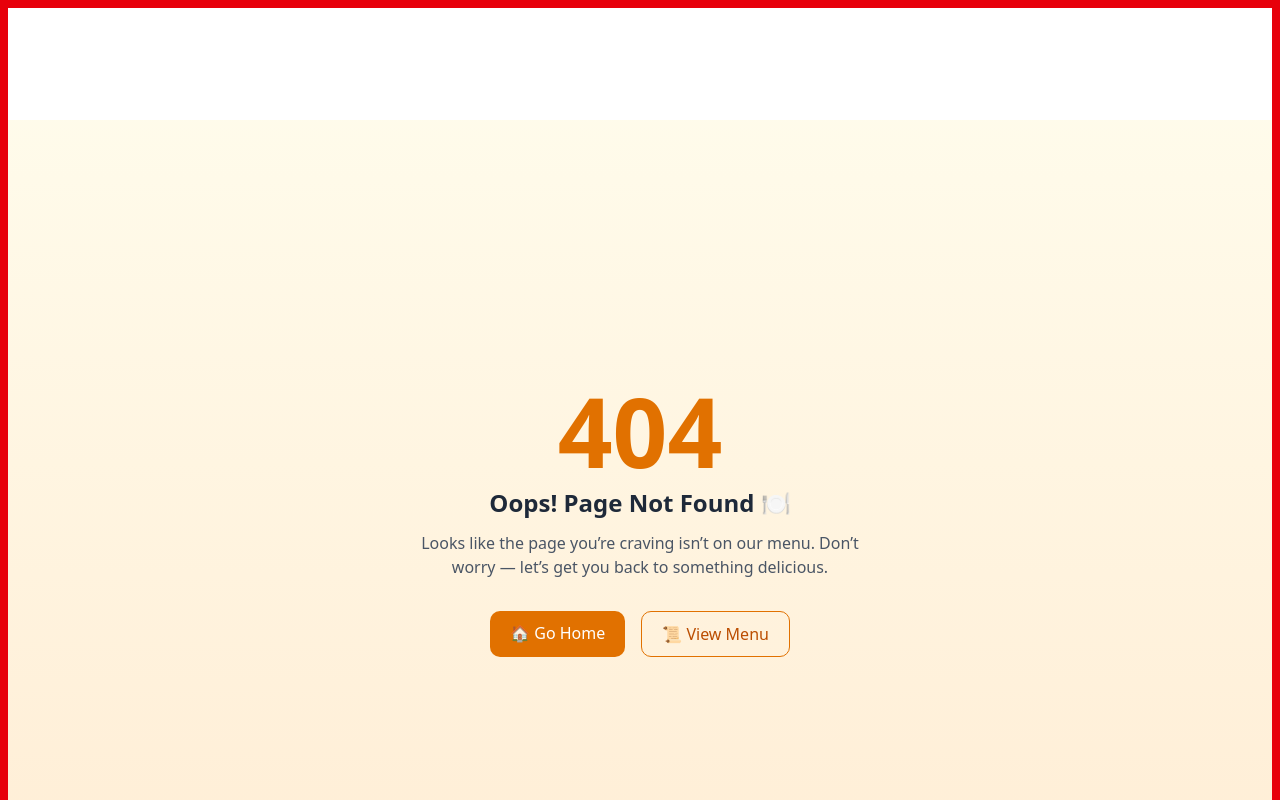
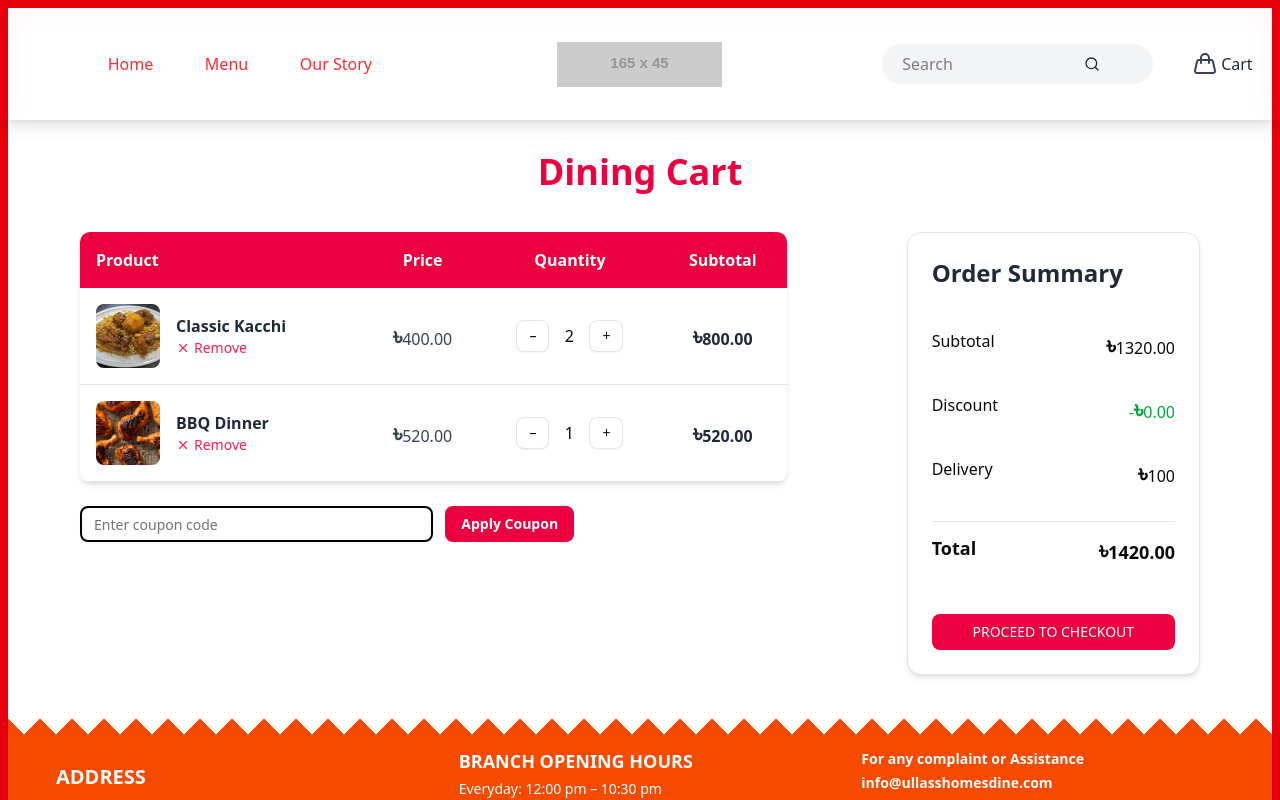
Before and after one commit to ShresthaShome/kachchi-bon, a Next.js app in the folder frontend/: page /cart in a window 1280 px wide. Before the commit this address had no page. Shown: the top 800 px of the page. Built offline with nearby package versions, Linux system fonts and the light colour scheme.

Commit message:
feat: cart page

```diff
--- /dev/null
+++ b/frontend/src/app/cart/page.tsx
@@ -0,0 +1,225 @@
+"use client";
+
+import { useState } from "react";
+import Image from "next/image";
+import { Button } from "@/components/ui/button";
+import { Input } from "@/components/ui/input";
+import { Card } from "@/components/ui/card";
+import { X } from "lucide-react";
+import { useRouter } from "next/navigation";
+
+interface CartItem {
+  id: number;
+  name: string;
+  price: number;
+  quantity: number;
+  image: string;
+}
+
+export default function page() {
+  const router = useRouter();
+
+  const [cartItems, setCartItems] = useState<CartItem[]>([
+    {
+      id: 1,
+      name: "Classic Kacchi",
+      price: 400,
+      quantity: 2,
+      image: "/images/menu/classic-kachchi.jpg",
+    },
+    {
+      id: 2,
+      name: "BBQ Dinner",
+      price: 520,
+      quantity: 1,
+      image: "/images/menu/BBQ.jpg",
+    },
+  ]);
+
+  const [coupon, setCoupon] = useState("");
+  const [discount, setDiscount] = useState(0);
+
+  const updateQuantity = (id: number, delta: number) => {
+    setCartItems((prev) =>
+      prev.map((item) =>
+        item.id === id
+          ? { ...item, quantity: Math.max(1, item.quantity + delta) }
+          : item
+      )
+    );
+  };
+
+  const removeItem = (id: number) => {
+    setCartItems((prev) => prev.filter((item) => item.id !== id));
+  };
+
+  const subtotal = cartItems.reduce(
+    (sum, item) => sum + item.price * item.quantity,
+    0
+  );
+
+  const total = subtotal - discount + 100;
+
+  const applyCoupon = () => {
+    if (coupon.trim().toLowerCase() === "food10") {
+      setDiscount(subtotal * 0.1);
+      alert("Coupon applied: 10% off!");
+    } else {
+      setDiscount(0);
+      alert("Invalid coupon code");
+    }
+  };
+
+  return (
+    <section className="max-w-6xl mx-auto px-4 pt-8 pb-16">
+      <h1 className="text-4xl font-extrabold text-rose-600 mb-10 text-center">
+        Dining Cart
+      </h1>
+
+      {cartItems.length === 0 ? (
+        <p className="text-center text-gray-500">Your cart is empty 🛒</p>
+      ) : (
+        <div className="grid lg:grid-cols-3 gap-30">
+          <div className="lg:col-span-2">
+            <div className="overflow-x-auto rounded-lg shadow-md bg-white">
+              <table className="w-full text-left border-collapse">
+                <thead className="bg-rose-600 text-white">
+                  <tr>
+                    <th className="p-4">Product</th>
+                    <th className="p-4 text-center">Price</th>
+                    <th className="p-4 text-center">Quantity</th>
+                    <th className="p-4 text-center">Subtotal</th>
+                  </tr>
+                </thead>
+                <tbody>
+                  {cartItems.map((item) => (
+                    <tr
+                      key={item.id}
+                      className="border-b hover:bg-rose-50 transition"
+                    >
+                      <td className="p-4 flex items-center gap-4">
+                        <div className="relative w-16 h-16 rounded-md overflow-hidden">
+                          <Image
+                            src={item.image}
+                            alt={item.name}
+                            fill
+                            className="object-cover"
+                          />
+                        </div>
+                        <div>
+                          <p className="font-semibold text-gray-800">
+                            {item.name}
+                          </p>
+                          <button
+                            className="text-rose-500 text-sm flex items-center gap-1 hover:text-rose-700 hover:cursor-pointer"
+                            onClick={() => removeItem(item.id)}
+                          >
+                            <X size={14} /> Remove
+                          </button>
+                        </div>
+                      </td>
+
+                      <td className="p-4 text-center text-gray-700">
+                        <strong className="text-2xl">৳</strong>
+                        {item.price.toFixed(2)}
+                      </td>
+
+                      <td className="p-4 text-center">
+                        <div className="inline-flex items-center gap-2">
+                          <Button
+                            size="sm"
+                            variant="outline"
+                            onClick={() => updateQuantity(item.id, -1)}
+                            className="hover:cursor-pointer"
+                          >
+                            –
+                          </Button>
+                          <span className="font-medium w-6 text-center">
+                            {item.quantity}
+                          </span>
+                          <Button
+                            size="sm"
+                            variant="outline"
+                            onClick={() => updateQuantity(item.id, +1)}
+                            className="hover:cursor-pointer"
+                          >
+                            +
+                          </Button>
+                        </div>
+                      </td>
+
+                      <td className="p-4 text-center font-semibold text-gray-800">
+                        <strong className="text-2xl">৳</strong>
+                        {(item.price * item.quantity).toFixed(2)}
+                      </td>
+                    </tr>
+                  ))}
+                </tbody>
+              </table>
+            </div>
+
+            <div className="mt-6 flex flex-col sm:flex-row gap-3">
+              <Input
+                placeholder="Enter coupon code"
+                value={coupon}
+                onChange={(e) => setCoupon(e.target.value)}
+                className="sm:w-1/2 border-2 border-black"
+              />
+              <Button
+                className="font-bold bg-rose-600 hover:bg-rose-700 text-white hover:cursor-pointer"
+                onClick={applyCoupon}
+              >
+                Apply Coupon
+              </Button>
+            </div>
+          </div>
+
+          <Card className="p-6 shadow-md bg-white h-fit sticky top-24">
+            <h3 className="text-2xl font-semibold mb-4 text-gray-800">
+              Order Summary
+            </h3>
+            <div className="flex justify-between mb-2">
+              <span>Subtotal</span>
+              <span>
+                <strong className="text-2xl">৳</strong>
+                {subtotal.toFixed(2)}
+              </span>
+            </div>
+            <div className="flex justify-between mb-2">
+              <span>Discount</span>
+              <span className="text-green-600">
+                -<strong className="text-2xl">৳</strong>
+                {discount.toFixed(2)}
+              </span>
+            </div>
+            <div className="flex justify-between mb-2">
+              <span>Delivery</span>
+              <span>
+                <strong className="text-2xl font-bold">৳</strong>
+                100
+              </span>
+            </div>
+            <div className="flex justify-between text-lg font-bold border-t pt-3">
+              <span>Total</span>
+              <span>
+                <strong className="text-2xl">৳</strong>
+                {total.toFixed(2)}
+              </span>
+            </div>
+            <Button
+              className="w-full mt-6 bg-rose-600 hover:bg-rose-700 text-white uppercase hover:cursor-pointer"
+              onClick={() => {
+                const proceed = confirm("Proceed to checkout?");
+                if (proceed) {
+                  router.push("/checkout");
+                }
+              }}
+            >
+              Proceed to checkout
+            </Button>
+          </Card>
+        </div>
+      )}
+    </section>
+  );
+}
--- a/frontend/src/app/layout.tsx
+++ b/frontend/src/app/layout.tsx
@@ -1,8 +1,8 @@
 import type { Metadata } from "next";
 import "./globals.css";
-// import ScrollToTopButton from "@/components/ScrollToTopButton";
-// import Navbar from "@/components/Navbar";
-// import Footer from "@/components/Footer";
+import ScrollToTopButton from "@/components/ScrollToTopButton";
+import Navbar from "@/components/Navbar";
+import Footer from "@/components/Footer";
 
 export const metadata: Metadata = {
   title: "Kacchi Restaurant",
@@ -17,10 +17,10 @@ export default function RootLayout({
   return (
     <html lang="en">
       <body className="border-red-600 border-8 pt-28 max-lg:pt-37">
-        {/* <Navbar /> */}
+        <Navbar />
         {children}
-        {/* <Footer /> */}
-        {/*<ScrollToTopButton /> */}
+        <Footer />
+        <ScrollToTopButton />
       </body>
     </html>
   );
--- a/frontend/src/components/Navbar.tsx
+++ b/frontend/src/components/Navbar.tsx
@@ -9,7 +9,6 @@ import { useEffect, useRef, useState } from "react";
 export default function Navbar() {
   const pathname = usePathname();
   const [scrolled, setScrolled] = useState(false);
-  const [lastScroll, setLastScroll] = useState(0);
   const [hideNav, setHideNav] = useState(false);
   const lastScrollRef = useRef(0);
 
@@ -31,10 +30,9 @@ export default function Navbar() {
         setHideNav(false);
       }
 
-      lastScrollRef.current = currentScroll; // ✅ update ref
+      lastScrollRef.current = currentScroll;
     };
 
-    // Check initial scroll
     handleScroll();
 
     window.addEventListener("scroll", handleScroll);
@@ -43,8 +41,8 @@ export default function Navbar() {
 
   return (
     <nav
-      className={`fixed mt-0 top-0 left-0 w-full z-500 transition-all duration-700 ${
-        !scrolled ? "bg-white/90 shadow-lg py-3" : "bg-white/50 py-5"
+      className={`fixed mt-0 top-0 left-0 w-full z-500 transition-all duration-700 border-red-600 border-x-8 py-3 ${
+        !scrolled ? "bg-white/90 shadow-lg border-t-8" : "bg-white/50"
       } ${
         hideNav ? "-translate-y-full md:translate-y-0" : "translate-y-0"
       } backdrop-blur-md flex flex-col lg:flex-row justify-around w-full min-h-30 gap-3 my-3 items-center`}
@@ -102,7 +100,7 @@ export default function Navbar() {
           Cart
         </Link>
         <Link
-          href="/auth"
+          href="/login"
           className="text-gray-800 hover:text-gray-900 flex gap-1 items-center justify-center"
         >
           <UserRound className="h-6 w-6 text-gray-700" />
```
Also changed, not shown: 1 other file (tests, documents, lock files or other folders).
